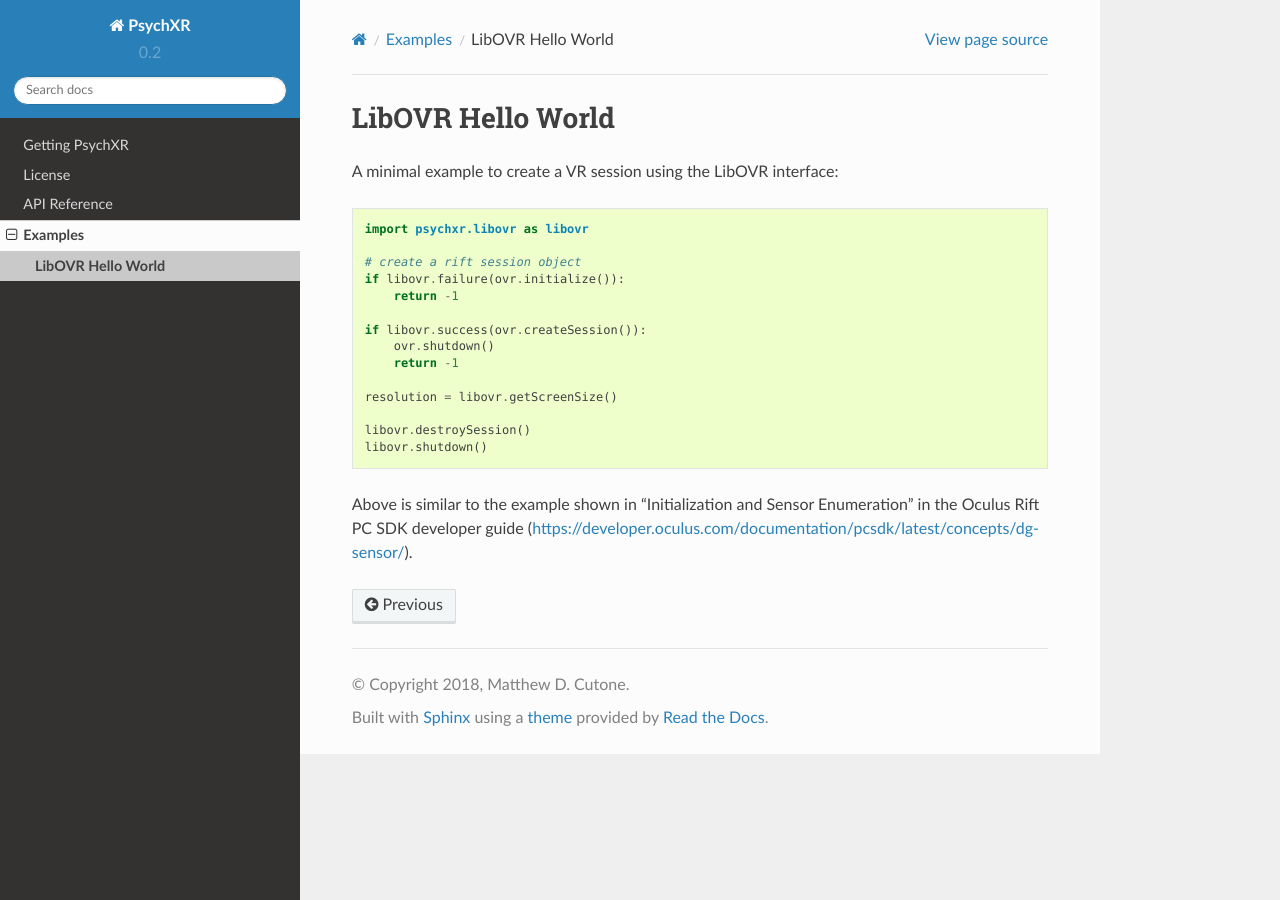
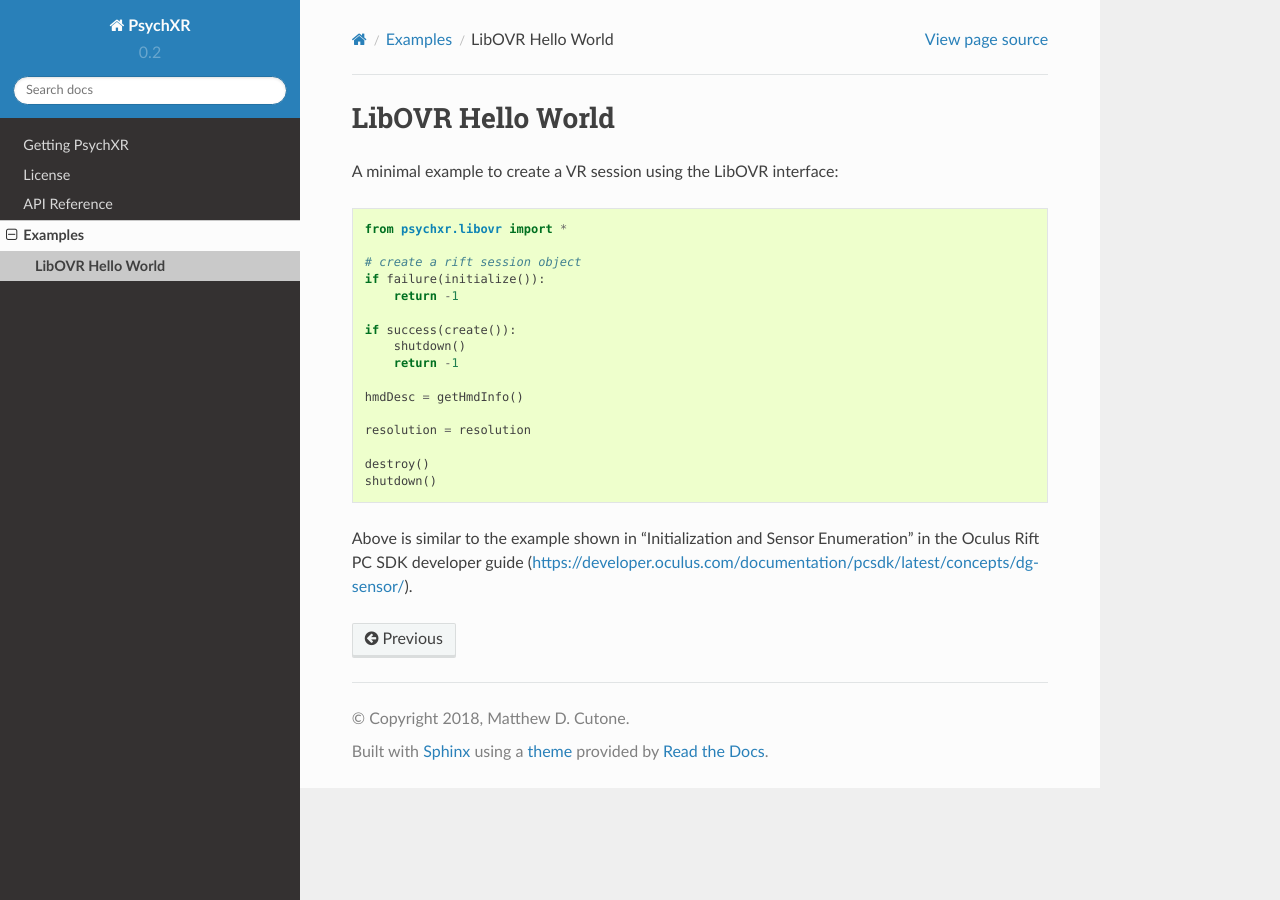
Before and after one commit to mdcutone/psychxr, a Sphinx documentation site: the page built from docs/examples/libovr_helloworld.rst, in a window 1280 px wide. Built offline with Sphinx 7.4.7 and the Read the Docs theme 2.0.0, drawn with Linux system fonts in a browser that asks for light colours.

Commit message:
DOCS: Updated docs.

```diff
--- a/docs/api/libovr.rst
+++ b/docs/api/libovr.rst
@@ -63,7 +63,7 @@ Functions
 =========
 
 .. autofunction:: success
-.. autofunction:: unqualifedSuccess
+.. autofunction:: unqualifiedSuccess
 .. autofunction:: failure
 .. autofunction:: getBool
 .. autofunction:: setBool
--- a/docs/examples/libovr_helloworld.rst
+++ b/docs/examples/libovr_helloworld.rst
@@ -4,20 +4,22 @@ LibOVR Hello World
 
 A minimal example to create a VR session using the LibOVR interface::
 
-    import psychxr.libovr as libovr
+    from psychxr.libovr import *
 
     # create a rift session object
-    if libovr.failure(ovr.initialize()):
+    if failure(initialize()):
         return -1
 
-    if libovr.success(ovr.createSession()):
-        ovr.shutdown()
+    if success(create()):
+        shutdown()
         return -1
 
-    resolution = libovr.getScreenSize()
+    hmdDesc = getHmdInfo()
 
-    libovr.destroySession()
-    libovr.shutdown()
+    resolution = resolution
+
+    destroy()
+    shutdown()
 
 
 Above is similar to the example shown in "Initialization and Sensor Enumeration"
```
Also changed, not shown: 1 other file.
